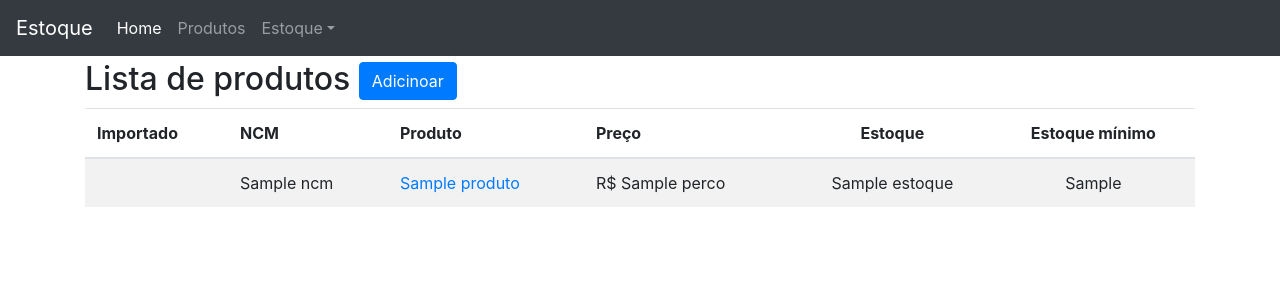
After one commit to matheusfrancisco/stock_control_django, a Django app: template project/product/templates/produto_list.html in a window 1280 px wide. The commit adds this page. Shown: the top 300 px of the page. Run offline with Django 3.2, Linux system fonts and the light colour scheme; the template is opened without the code that fills it: most values are stand-ins (such as "Sample title", 1, 10 or a date in 2020); some libraries are stand-ins or nearby versions.

Commit message:
create product list, product form add new product

```diff
--- a/project/core/templates/base.html
+++ b/project/core/templates/base.html
@@ -7,7 +7,30 @@
 
     <!-- Bootstrap CSS -->
     <link rel="stylesheet" href="https://stackpath.bootstrapcdn.com/bootstrap/4.3.1/css/bootstrap.min.css" integrity="sha384-ggOyR0iXCbMQv3Xipma34MD+dH/1fQ784/j6cY/iJTQUOhcWr7x9JvoRxT2MZw1T" crossorigin="anonymous">
-
+    <style>
+        body{
+          margin-top: 60px;
+        }
+        .ok{
+          color:green;
+          }
+        .no{
+            color: red;
+          }
+      </style>
+    {% block css %}
+    <style>
+        body{
+          margin-top: 60px;
+        }
+        .ok{
+          color:green;
+          }
+        .no{
+            color: red;
+          }
+      </style>
+    {% endblock css %}
     <title>Estoque</title>
   </head>
   <body>
--- a/project/core/templates/includes/nav.html
+++ b/project/core/templates/includes/nav.html
@@ -12,7 +12,7 @@
                 <a class="nav-link" href="{% url 'core:index' %}">Home <span class="sr-only">(current)</span></a>
             </li>
             <li class="nav-item">
-                <a class="nav-link" href="">Produtos</a>
+                <a class="nav-link" href="{% url 'product:produto_list' %}">Produtos</a>
             </li>
             <li class="nav-item dropdown">
                 <a class="nav-link dropdown-toggle" href="#" id="dropdown01" data-toggle="dropdown" aria-haspopup="true" aria-expanded="false">Estoque</a>
@@ -25,7 +25,7 @@
         {% if user.is_authenticated %}
           <ul class="navbar-nav px-3">
             <li class="nav-item text-nowrap">
-              <a href="{% url 'logout' %}" class="nav-link">Sair</a>
+              <a href="" class="nav-link">Sair</a>
             </li>
           </ul>
         {% endif %}
--- a/project/product/models.py
+++ b/project/product/models.py
@@ -1,4 +1,5 @@
 from django.db import models
+from django.urls import reverse_lazy
 
 # Create your models here.
 
@@ -15,3 +16,6 @@ class Produto(models.Model):
 
     def __str__(self):
         return self.produto
+
+    def get_absolute_url(self):
+        return reverse_lazy('product:produto_detail', kwargs={'pk': self.pk})
--- /dev/null
+++ b/project/product/templates/produto_list.html
@@ -0,0 +1,54 @@
+{% extends "base.html" %}
+{% block css %}
+<style>
+
+</style>
+{% endblock css %}
+{% block content %}
+<div class="page-header">
+  <h2>
+    Lista de produtos
+    <span class="pull-right"><a href="{% url 'product:produto_add'%}">
+      <button class="btn btn-primary">
+        <span class="fa fa-plus"></span>Adicinoar
+      </button>
+    </a></span>
+  </h2>
+  {% if object_list %}
+  <table class="table table-striped">
+    <thead>
+      <tr>
+        <th>Importado</th>
+        <th>NCM</th>
+        <th>Produto</th>
+        <th>Preço</th>
+        <th class="text-center">Estoque</th>
+        <th class="text-center">Estoque mínimo</th>
+      </tr>
+    </thead>
+    <tbody>
+      {% for object in object_list%}
+      <tr>
+        <td>
+          {% if object.importado%}
+            <i class="fa fa-check-circle ok"></i>
+          {%else%}
+            <i class="fa fa-minus-circle no"></i>
+          {% endif %}
+        </td>
+        <td>{{object.ncm}}</td>
+        <!--td><a href="{% url 'product:produto_detail' object.pk %}">{{object.produto}}</a></td-->
+        <td><a href="{{object.get_absolute_url}}">{{object.produto}}</a></td>
+        <td>R$ <span class="pull-right"></span>{{object.perco}}</td>
+        <td class="text-center">{{object.estoque}}</td>
+        <td class="text-center">{{object.estoque_minimo}}</td>
+      </tr>
+      {% endfor%}
+    </tbody>
+  </table>
+  {% else %}
+  <p class="alert alert-warning">Sem itens na lista</p>
+  {% endif %}
+</div>
+
+{% endblock content %}
--- a/project/settings.py
+++ b/project/settings.py
@@ -40,6 +40,7 @@ INSTALLED_APPS = [
     'django.contrib.sessions',
     'django.contrib.messages',
     'django.contrib.staticfiles',
+    'widget_tweaks',
     #myapps
     'project.core',
     'project.product',
--- a/project/urls.py
+++ b/project/urls.py
@@ -18,5 +18,6 @@ from django.urls import include,  path
 
 urlpatterns = [
     path('', include('project.core.urls')),
+    path('product/', include('project.product.urls')),
     path('admin/', admin.site.urls),
 ]
```
Also changed, not shown: project/product/forms.py (added, +8 -0 lines), project/product/templates/produto_detail.html (added, +48 -0 lines), project/product/templates/produto_form.html (added, +41 -0 lines), project/product/urls.py (added, +11 -0 lines), project/product/views.py (+26 -1 lines).
